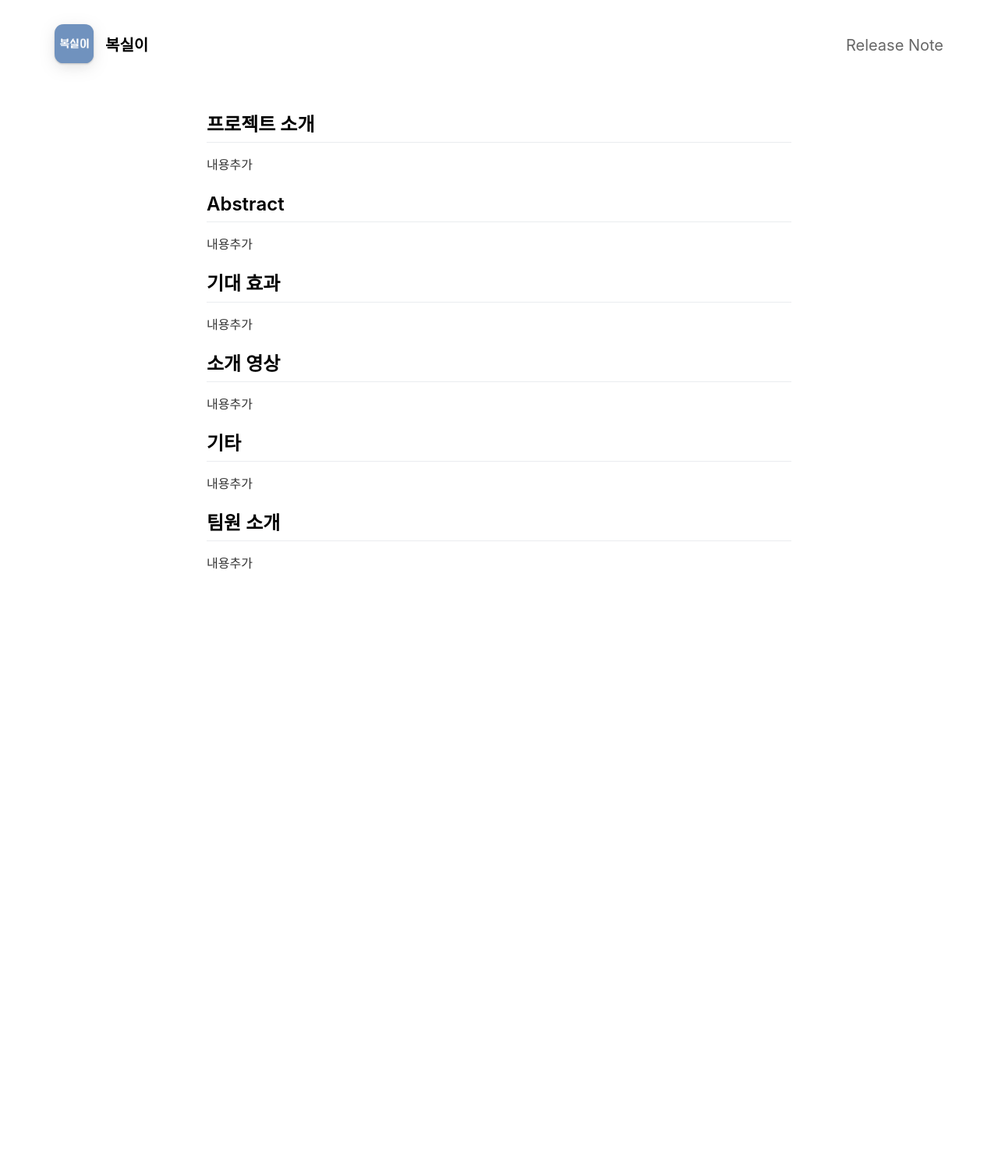
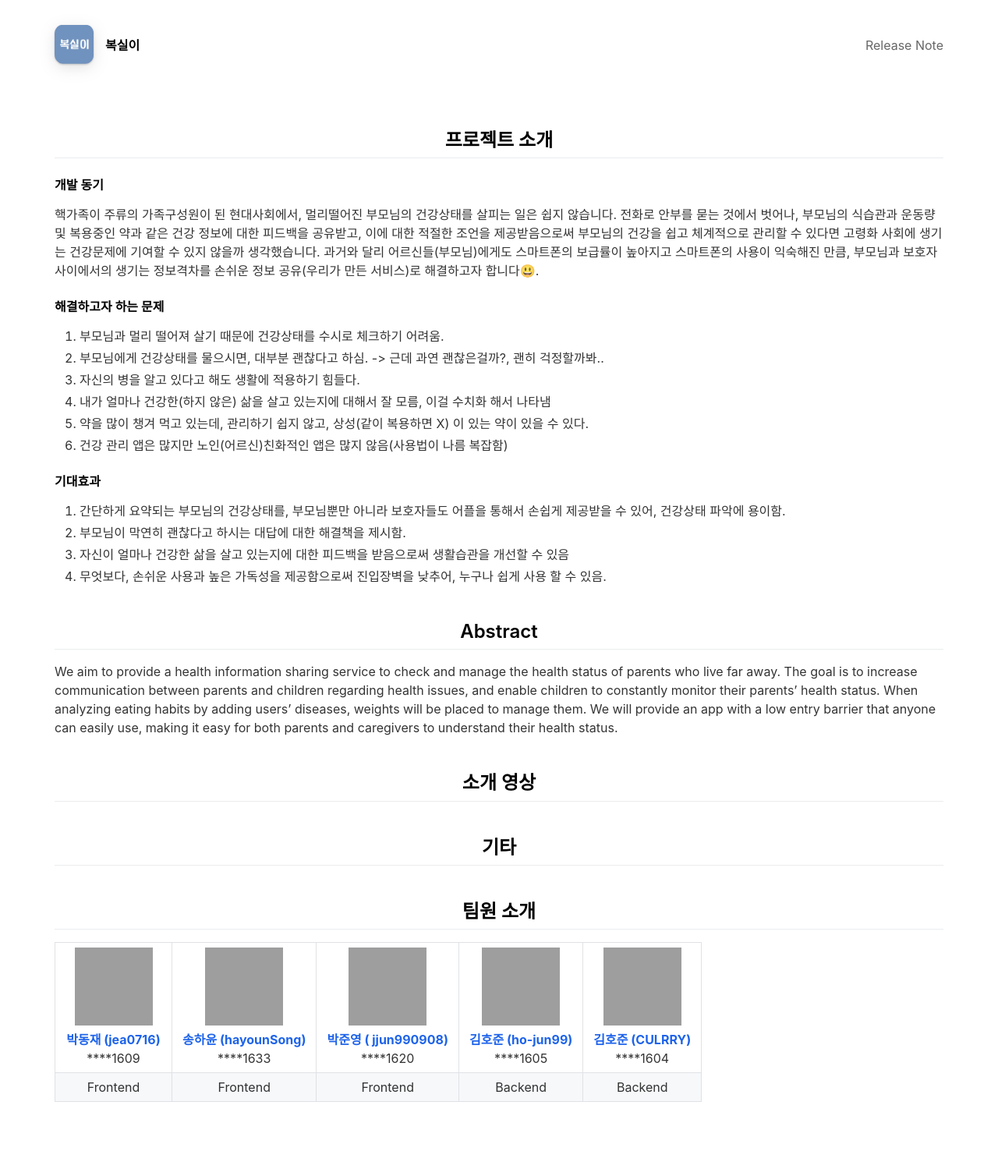
Before and after one commit to kookmin-sw/capstone-2023-11, a Jekyll site: the page built from docs/_pages/test.md, in a window 1280 px wide. Shown: the whole page at 78% size. Built offline with Jekyll 4.4.1, drawn with Linux system fonts in a browser that asks for light colours; nearby versions of some CDN libraries; before the commit the page ends 900 px from its top, so only the background shows below that; grey boxes are pictures that could not be loaded.

Commit message:
[docs] pages 내용 추가

```diff
--- a/docs/_config.yml
+++ b/docs/_config.yml
@@ -36,28 +36,25 @@ youtube_username                          :
 features                                  :
 
   - title                                 : 건강 데이터 분석
-    description                           : 부가 설명 필요
-    fontawesome_icon_name                 : heart-pulse
+    description                           : 영양소 및 운동 정보, 복용중인 약 정보를 통해, 건강 분석을 받아볼 수 있습니다.
+    fontawesome_icon_name                 : notes-medical
 
-  - title                                 : 이미지 인식을 활용한, 간단한 식단 등록
-    description                           : 부가 설명 필요
+  - title                                 : 간단한 식단 등록
+    description                           : 이미지 인식을 활용하여 사진 한장으로 자신이 식단을 간편하게 등록할 수 있습니다.
     fontawesome_icon_name                 : mortar-pestle
 
-  - title                                 : 이미지 인식을 활용한, 복용중인 약 관리
-    description                           : 부가 설명 필요
+  - title                                 : 간편하게 관리하는 내 약
+    description                           : OCR기술을 활용하여 처방약부터 시판약까지 한눈에 관리가 가능합니다.
     fontawesome_icon_name                 : capsules
 
   - title                                 : AI 복지사의 건강 피드백
-    description                           : 부가 설명 필요
+    description                           : 분석된 데이터를 통하여 AI 복지사의 개인 맞춤형 조언을 얻을 수 있습니다.
     fontawesome_icon_name                 : message-medical
 
-  - title                                 : 보호자가 언제든 확인할 수 있는 부모님의 건강 정보
-    description                           : 🔹쉬운 요약 그래프<br> 🔹AI의 피드백으로 알림
+  - title                                 : 실시간으로 확인하는 부모님의 건강 정보
+    description                           : 등록된 보호자라면, 언제 어디서든 부모님의 건강 정보를 확인할 수 있습니다.
     fontawesome_icon_name                 : display-medical
 
-  - title                                 : 앓고있는 지병에 따른 식단 추천, 운동 추천 …
-    description                           : 부가 설명 필요
-    fontawesome_icon_name                 : user-doctor-message
 
 
 team_info                                 :
--- a/docs/_pages/test.md
+++ b/docs/_pages/test.md
@@ -6,20 +6,109 @@ main: true
 ---
 
 ## 프로젝트 소개
-내용추가
+#### 개발 동기
+핵가족이 주류의 가족구성원이 된 현대사회에서, 멀리떨어진 부모님의 건강상태를 살피는 일은 쉽지
+않습니다. 전화로 안부를 묻는 것에서 벗어나, 부모님의 식습관과 운동량 및 복용중인 약과 같은 건강 정보에 대한
+피드백을 공유받고, 이에 대한 적절한 조언을 제공받음으로써 부모님의 건강을 쉽고 체계적으로
+관리할 수 있다면 고령화 사회에 생기는 건강문제에 기여할 수 있지 않을까 생각했습니다. 과거와
+달리 어르신들(부모님)에게도 스마트폰의 보급률이 높아지고 스마트폰의 사용이 익숙해진 만큼,
+부모님과 보호자 사이에서의 생기는 정보격차를 손쉬운 정보 공유(우리가 만든 서비스)로 해결하고자 합니다😃.
+
+#### 해결하고자 하는 문제
+1. 부모님과 멀리 떨어져 살기 때문에 건강상태를 수시로 체크하기 어려움.
+2. 부모님에게 건강상태를 물으시면, 대부분 괜찮다고 하심. -> 근데 과연 괜찮은걸까?, 괜히 걱정할까봐..
+3. 자신의 병을 알고 있다고 해도 생활에 적용하기 힘들다.
+4. 내가 얼마나 건강한(하지 않은) 삶을 살고 있는지에 대해서 잘 모름, 이걸 수치화 해서 나타냄
+5. 약을 많이 챙겨 먹고 있는데, 관리하기 쉽지 않고, 상성(같이 복용하면 X) 이 있는 약이 있을 수 있다.
+6. 건강 관리 앱은 많지만 노인(어르신)친화적인 앱은 많지 않음(사용법이 나름 복잡함)
+
+#### 기대효과
+1. 간단하게 요약되는 부모님의 건강상태를, 부모님뿐만 아니라 보호자들도 어플을 통해서
+   손쉽게 제공받을 수 있어, 건강상태 파악에 용이함.
+2. 부모님이 막연히 괜찮다고 하시는 대답에 대한 해결책을 제시함.
+3. 자신이 얼마나 건강한 삶을 살고 있는지에 대한 피드백을 받음으로써 생활습관을 개선할 수 있음
+4. 무엇보다, 손쉬운 사용과 높은 가독성을 제공함으로써 진입장벽을 낮추어, 누구나 쉽게 사용 할
+   수 있음.
 
 ## Abstract
-내용추가
+We aim to provide a health information sharing service to check and manage the health status of parents who live far away. The goal is to increase communication between parents and children regarding health issues, and enable children to constantly monitor their parents' health status. When analyzing eating habits by adding users' diseases, weights will be placed to manage them. We will provide an app with a low entry barrier that anyone can easily use, making it easy for both parents and caregivers to understand their health status.
 
-## 기대 효과
-내용추가
 
 ## 소개 영상
-내용추가
 
 
 ## 기타
-내용추가
+
 
 ## 팀원 소개
-내용추가
+<div>
+<div margin = "0 auto">
+    <table margin = "0 auto">
+        <tr align="center">
+            <td style="min-width: 150px;">
+                <a href="https://github.com/jea0716">
+                <img src="https://github.com/jea0716.png" width="100">
+                <br />
+                <b>박동재 (jea0716)</b>
+                </a>
+                <br/>
+                ****1609
+            </td>
+            <td style="min-width: 150px;">
+                <a href="https://github.com/hayounSong">
+                <img src="https://github.com/hayounSong.png" width="100">
+                <br />
+                <b>송하윤 (hayounSong)</b>
+                </a>
+                        <br/>
+                ****1633
+            </td>
+            <td style="min-width: 150px;">
+                <a href="https://github.com/jjun990908">
+                <img src="https://github.com/jjun990908.png" width="100">
+                <br />
+                <b>박준영 (
+    jjun990908)</b>
+                </a>
+                        <br/>
+                ****1620
+            </td>
+            <td style="min-width: 150px;">
+                <a href="https://github.com/ho-jun99">
+                <img src="https://github.com/ho-jun99.png" width="100">
+                <br />
+                <b>김호준 (ho-jun99)</b>
+                </a>
+                        <br/>
+                ****1605
+            </td>
+                    <td style="min-width: 150px;">
+                <a href="https://github.com/CULRRY">
+                <img src="https://github.com/CULRRY.png" width="100">
+                <br />
+                <b>김호준 (CULRRY)</b>
+                </a>
+                        <br/>
+                ****1604
+            </td>
+        </tr>
+        <tr align="center">
+            <td>
+                Frontend
+            </td>
+            <td>
+                Frontend
+            </td>
+            <td>
+                Frontend
+            </td>
+                    <td>
+                Backend
+            </td>
+                    <td>
+                Backend
+            </td>
+        </tr>
+    </table>
+</div>
+</div>
--- a/docs/_sass/base.scss
+++ b/docs/_sass/base.scss
@@ -12,7 +12,7 @@ html {
 }
 
 body {
-	font-size: 2rem;
+	font-size: 1.6rem;
 	background-color: $body-color;
 }
 
@@ -26,10 +26,13 @@ h1 {
 
 h2 {
 	font-size: 2rem;
+	padding-top: 2rem;
+	text-align: center;
 }
 
 h3 {
     font-size: 2rem;
+	letter-spacing: 0.1rem;
 }
 
 // Better font rendering
--- a/docs/_sass/layout.scss
+++ b/docs/_sass/layout.scss
@@ -78,7 +78,7 @@
 .page {
 	margin-top: 30px;
 	margin-bottom: 70px;
-	grid-column: 3/11;
+	grid-column: 1/13;
 }
 
 @media only screen and (max-width: 768px) {
@@ -510,6 +510,7 @@ nav > ul li a:active {
 	flex-grow: 1;
 	flex-wrap: wrap;
 	margin-top: 93px;
+	margin-bottom: 10rem;
 }
 
 .feature {
```
